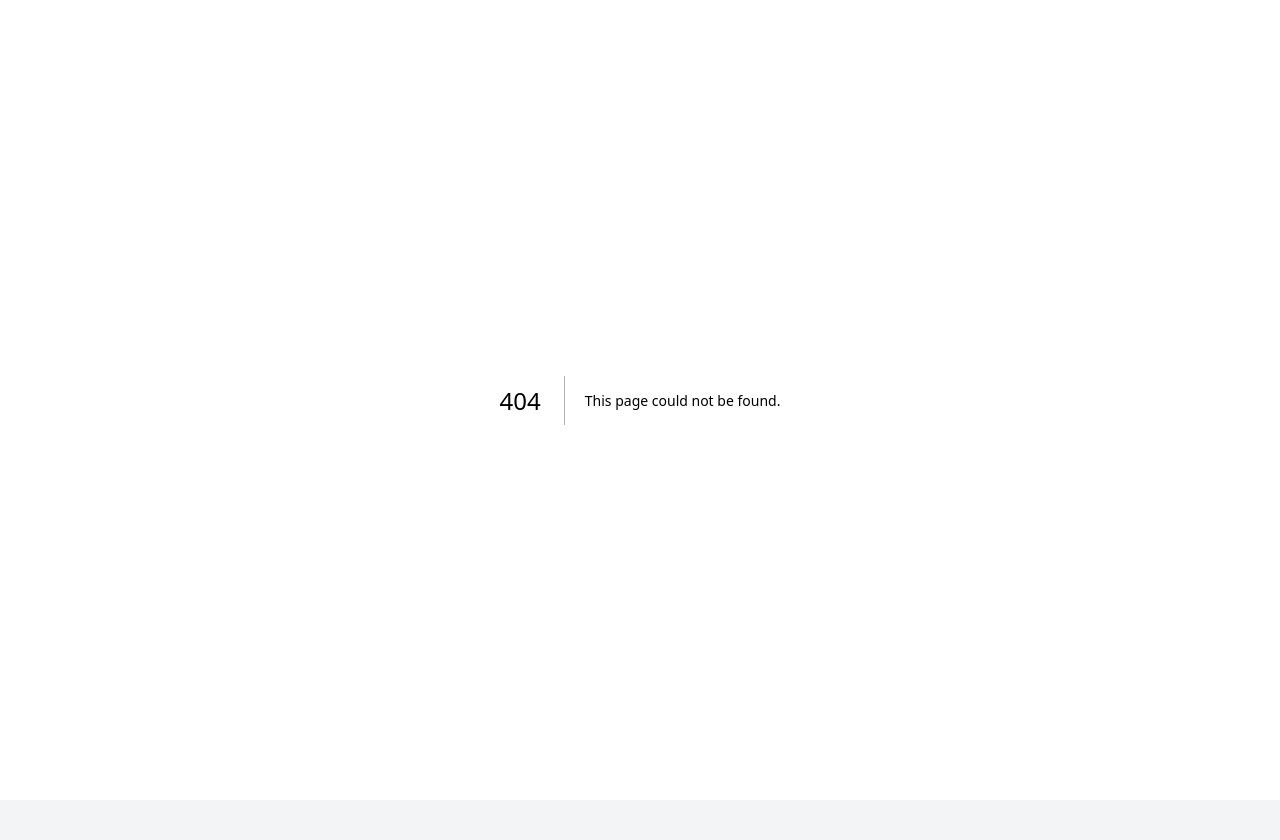
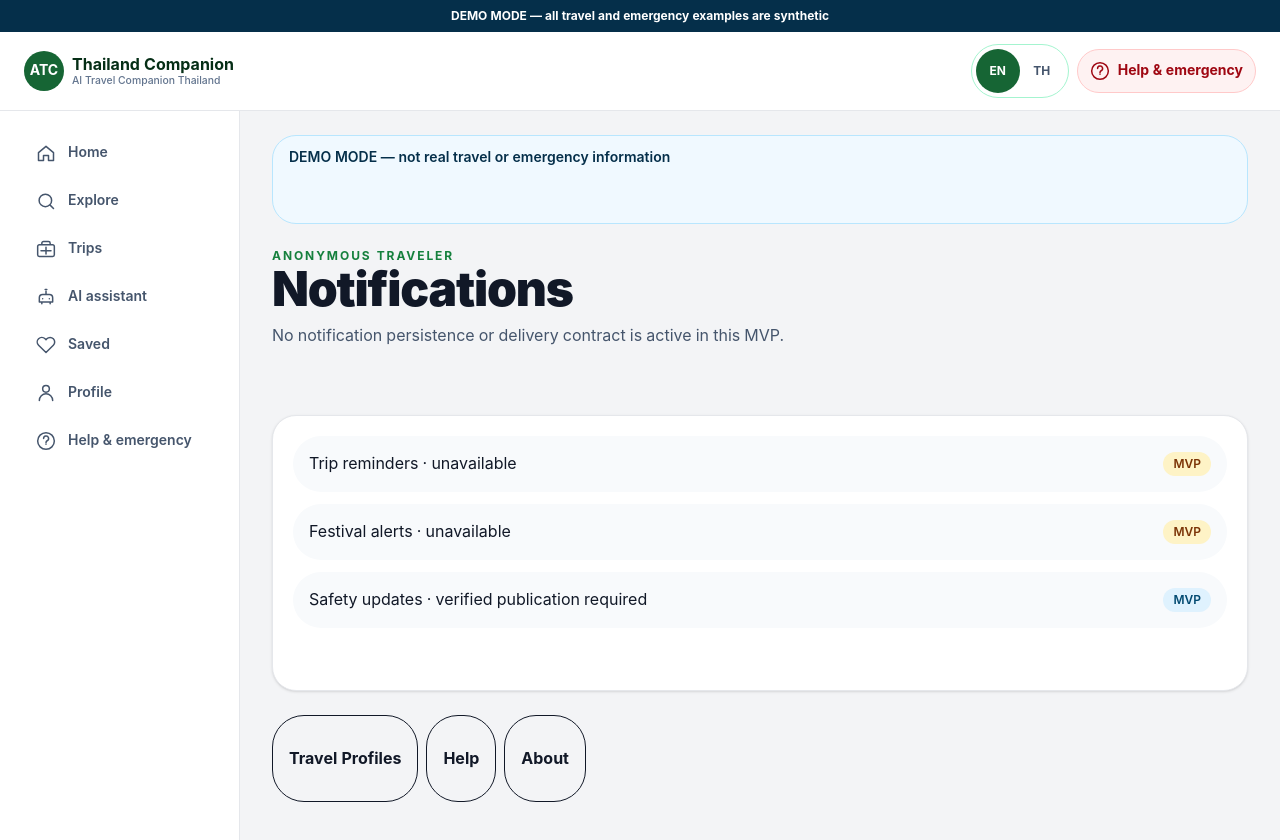
Before and after one commit to ppraman33-cmyk/ai-travel-companion-thailand, a Next.js app: page /notifications in a window 1280 px wide. Before the commit this address had no page. Before the commit the page ends 800 px from the top, so only its background shows below. Built offline with nearby package versions, Linux system fonts and the light colour scheme.

Commit message:
feat: align secure traveler workflow presentations

```diff
--- /dev/null
+++ b/app/notifications/page.tsx
@@ -0,0 +1,9 @@
+import { PreferencePage } from "@/components/traveler/preference-page";
+import { TravelerShell } from "@/components/traveler/traveler-shell";
+export default function NotificationsPage() {
+  return (
+    <TravelerShell>
+      <PreferencePage kind="notifications" />
+    </TravelerShell>
+  );
+}
--- /dev/null
+++ b/app/privacy/page.tsx
@@ -0,0 +1,9 @@
+import { PreferencePage } from "@/components/traveler/preference-page";
+import { TravelerShell } from "@/components/traveler/traveler-shell";
+export default function PrivacyPage() {
+  return (
+    <TravelerShell>
+      <PreferencePage kind="privacy" />
+    </TravelerShell>
+  );
+}
--- a/app/profile/page.tsx
+++ b/app/profile/page.tsx
@@ -1,6 +1,7 @@
 import { ProfileClient } from "@/components/traveler/profile-client";
 import { TravelerShell } from "@/components/traveler/traveler-shell";
 import { HeroShell, SyntheticNotice } from "@/components/ui/design-system";
+import Link from "next/link";
 
 export default function ProfilePage() {
   return (
@@ -13,6 +14,17 @@ export default function ProfilePage() {
         description="Manage your preferences and data controls."
       />
       <ProfileClient />
+      <nav aria-label="Profile tools" className="grid gap-3 sm:grid-cols-3">
+        <Link className="reference-card min-h-14 p-4 font-bold" href="/settings">
+          Settings
+        </Link>
+        <Link className="reference-card min-h-14 p-4 font-bold" href="/notifications">
+          Notifications
+        </Link>
+        <Link className="reference-card min-h-14 p-4 font-bold" href="/privacy">
+          Privacy
+        </Link>
+      </nav>
     </TravelerShell>
   );
 }
--- /dev/null
+++ b/app/settings/page.tsx
@@ -0,0 +1,9 @@
+import { PreferencePage } from "@/components/traveler/preference-page";
+import { TravelerShell } from "@/components/traveler/traveler-shell";
+export default function SettingsPage() {
+  return (
+    <TravelerShell>
+      <PreferencePage kind="settings" />
+    </TravelerShell>
+  );
+}
--- /dev/null
+++ b/app/trips/[id]/page.tsx
@@ -0,0 +1,22 @@
+import { TripsClient } from "@/components/traveler/trips-client";
+import { TravelerShell } from "@/components/traveler/traveler-shell";
+import { HeroShell, SyntheticNotice } from "@/components/ui/design-system";
+export default async function TripDetailPresentation({
+  params,
+}: {
+  readonly params: Promise<{ id: string }>;
+}) {
+  const { id } = await params;
+  return (
+    <TravelerShell>
+      <SyntheticNotice />
+      <HeroShell
+        compact
+        eyebrow="Owned Trip presentation"
+        title="Trip itinerary"
+        description={`Trip selection ${id.slice(0, 8)}… is resolved by the existing secure session workflow below.`}
+      />
+      <TripsClient />
+    </TravelerShell>
+  );
+}
--- /dev/null
+++ b/components/traveler/preference-page.tsx
@@ -0,0 +1,87 @@
+import Link from "next/link";
+import {
+  Badge,
+  ContentCard,
+  PageHeader,
+  SyntheticNotice,
+} from "@/components/ui/design-system";
+export function PreferencePage({
+  kind,
+}: {
+  readonly kind: "settings" | "notifications" | "privacy";
+}) {
+  const content = {
+    settings: {
+      title: "Settings",
+      intro: "Only preferences supported by the current application are interactive.",
+      rows: [
+        "Language · use the EN/TH switch",
+        "Theme · system appearance only",
+        "Offline access · availability explanation",
+        "Help and application information",
+      ],
+    },
+    notifications: {
+      title: "Notifications",
+      intro: "No notification persistence or delivery contract is active in this MVP.",
+      rows: [
+        "Trip reminders · unavailable",
+        "Festival alerts · unavailable",
+        "Safety updates · verified publication required",
+      ],
+    },
+    privacy: {
+      title: "Privacy and security",
+      intro: "Your traveler data belongs to a secure anonymous HttpOnly session.",
+      rows: [
+        "No registered account or password",
+        "Server-validated session ownership",
+        "Profile and Trip data controls",
+        "Publication and evidence gates remain enforced",
+      ],
+    },
+  }[kind];
+  return (
+    <div className="reference-page">
+      <SyntheticNotice />
+      <PageHeader
+        eyebrow="Anonymous traveler"
+        title={content.title}
+        description={content.intro}
+      />
+      <ContentCard>
+        <ul className="grid gap-3">
+          {content.rows.map((row) => (
+            <li
+              className="flex min-h-14 items-center justify-between rounded-xl bg-slate-50 px-4"
+              key={row}
+            >
+              <span>{row}</span>
+              <Badge tone={row.includes("unavailable") ? "warning" : "info"}>MVP</Badge>
+            </li>
+          ))}
+        </ul>
+      </ContentCard>
+      <nav className="flex flex-wrap gap-2" aria-label="Profile settings">
+        <Link
+          className="inline-flex min-h-11 items-center rounded-xl border px-4 font-bold"
+          href="/profile"
+        >
+          Travel Profiles
+        </Link>
+        <Link
+          className="inline-flex min-h-11 items-center rounded-xl border px-4 font-bold"
+          href="/help"
+        >
+          Help
+        </Link>
+        <Link
+          className="inline-flex min-h-11 items-center rounded-xl border px-4 font-bold"
+          href="/about"
+        >
+          About
+        </Link>
+      </nav>
+    </div>
+  );
+}
```
Also changed, not shown: 1 other file (tests, documents, lock files or other folders).
